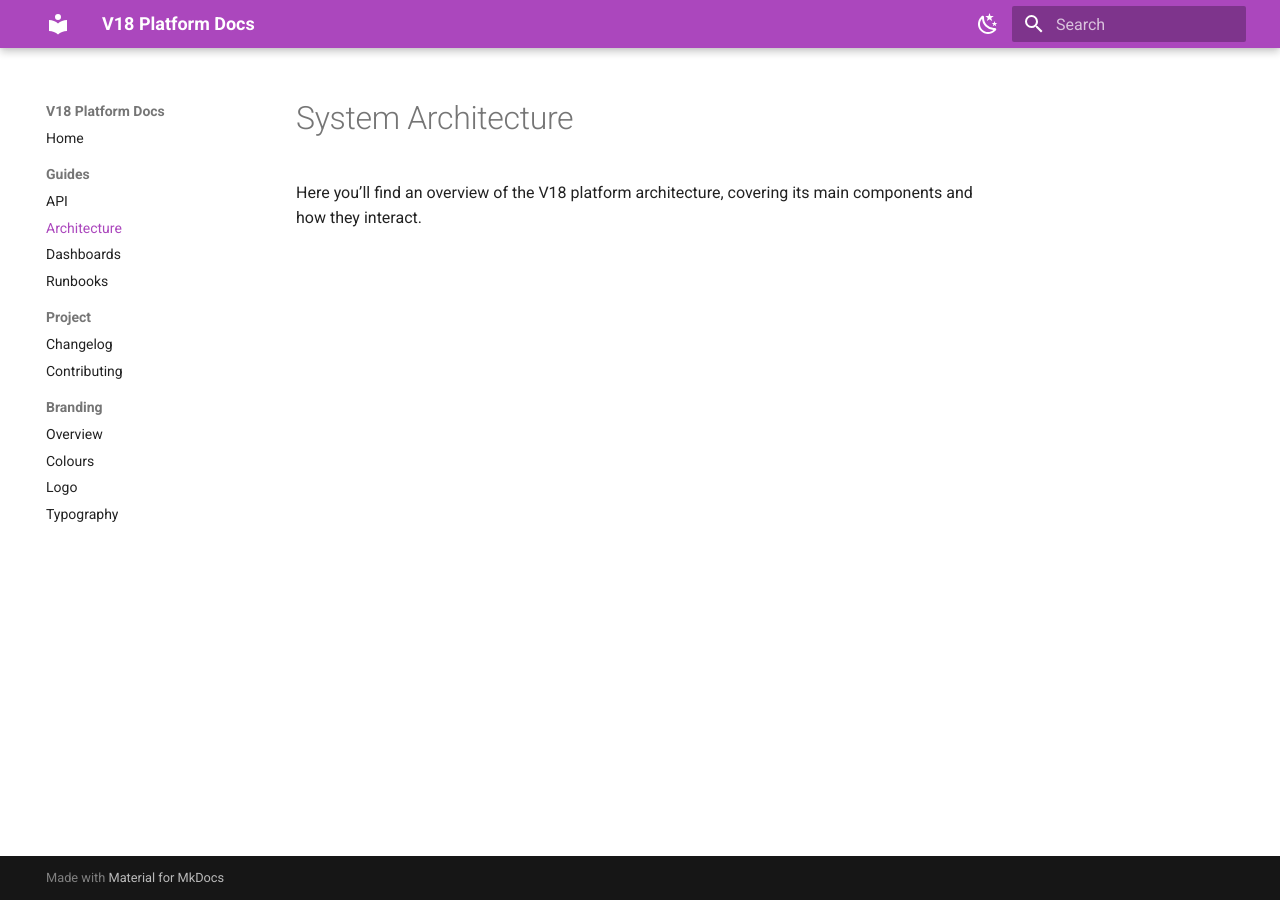
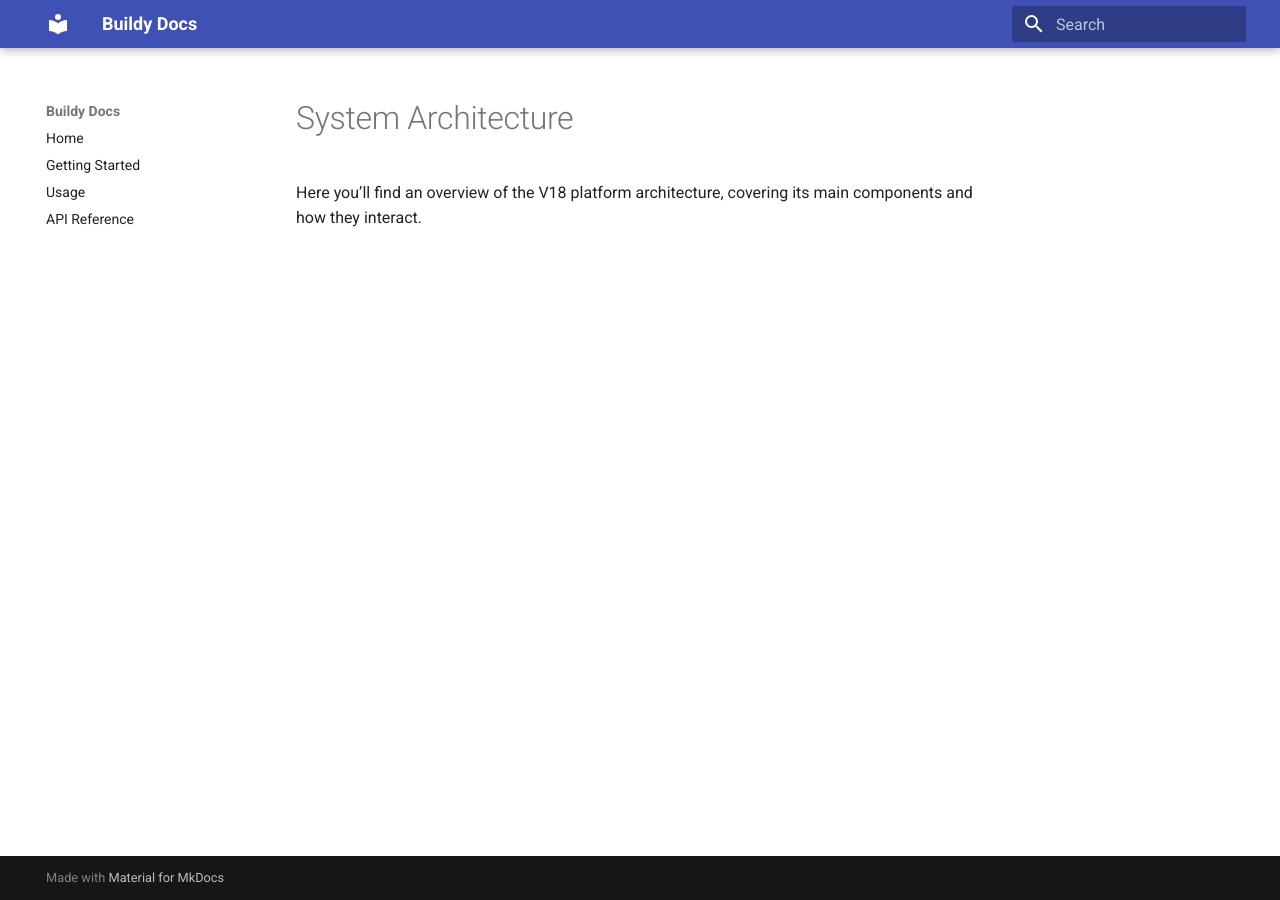
Before and after one commit to Kello54/Buildy, an MkDocs documentation site: the page built from docs/architecture.md, in a window 1280 px wide. Built offline with MkDocs 1.6.1 and Material for MkDocs 9.7.7, drawn with Linux system fonts in a browser that asks for light colours.

Commit message:
Update mkdocs.yml

```diff
--- a/mkdocs.yml
+++ b/mkdocs.yml
@@ -1,44 +1,22 @@
-site_name: V18 Platform Docs
-site_description: Documentation for the V18 platform
-site_url: https://Kello54.github.io/Buildy/
+site_name: Buildy Docs
+site_description: Documentation for the Buildy Platform
+site_url: https://kello54.github.io/Buildy/
 
 theme:
   name: material
   palette:
     - scheme: default
-      primary: purple     # Purple main color
-      accent: amber       # Gold accent
-      toggle:
-        icon: material/weather-night
-        name: Switch to dark mode
-    - scheme: slate
-      primary: purple
+      primary: deep_purple
       accent: amber
-      toggle:
-        icon: material/weather-sunny
-        name: Switch to light mode
-  features:
-    - navigation.instant
-    - navigation.sections
-    - navigation.top
-    - search.highlight
-    - search.suggest
+  font:
+    text: Roboto
+    code: Roboto Mono
+
+plugins:
+  - search
 
 nav:
   - Home: index.md
-  - Guides:
-      - API: api.md
-      - Architecture: architecture.md
-      - Dashboards: dashboards.md
-      - Runbooks: runbooks.md
-  - Project:
-      - Changelog: changelog.md
-      - Contributing: contributing.md
-  - Branding:
-      - Overview: branding/index.md
-      - Colours: branding/colours.md
-      - Logo: branding/logo.md
-      - Typography: branding/typography.md
-
-plugins:
-  - search
+  - Getting Started: getting-started.md
+  - Usage: usage.md
+  - API Reference: api.md
```
